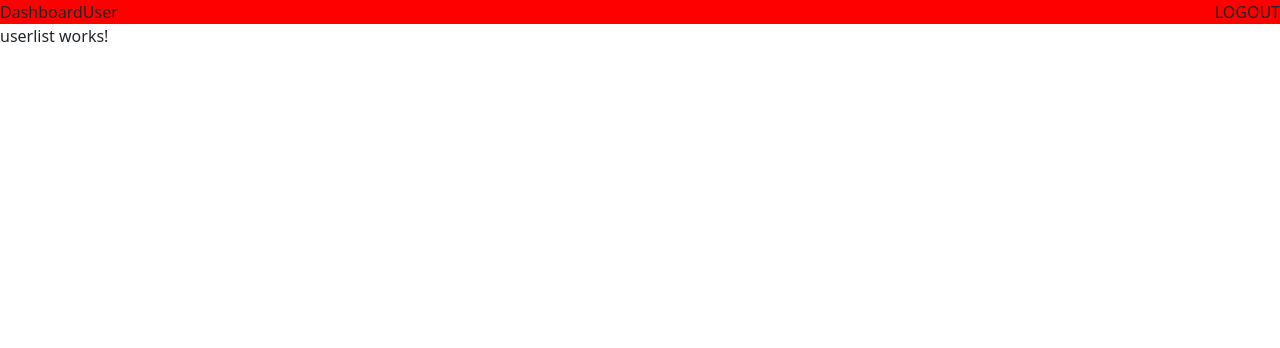
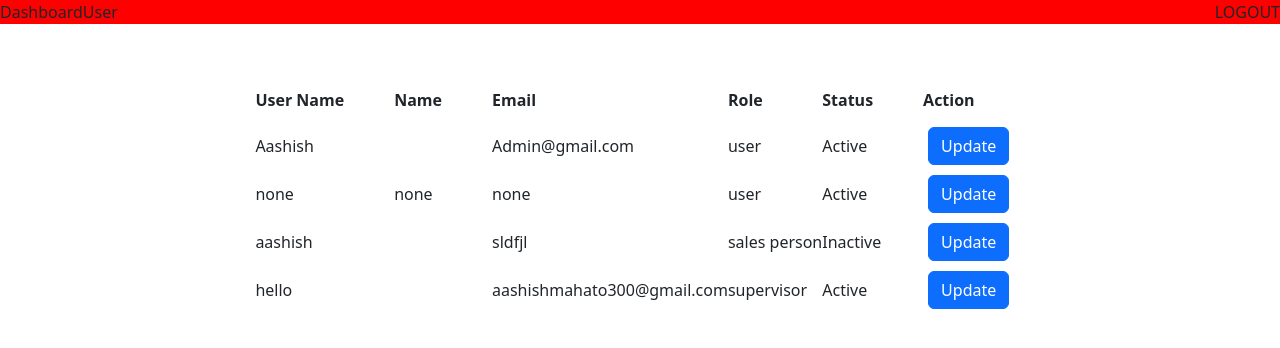
Before and after one commit to aashish-300/ING-task, an Angular app: page /user in a window 1280 px wide. Shown: the top 348 px of the page. Built offline with nearby package versions, Linux system fonts and the light colour scheme; data requests are answered from the project's data file; sample sign-in values are in the browser's storage.

Commit message:
user role access

```diff
--- a/angular.json
+++ b/angular.json
@@ -65,6 +65,10 @@
             },
             "development": {
               "browserTarget": "ING-task:build:development"
+            },
+            "options": {
+              "browserTarget": "projectname:build",
+              "proxyConfig": "./proxy.conf.json"
             }
           },
           "defaultConfiguration": "development"
--- a/db.json
+++ b/db.json
@@ -1,31 +1,33 @@
 {
   "user": [
     {
-      "username": "Aashish",
+      "id": "Aashish",
       "email": "Admin@gmail.com",
       "password": "root",
-      "id": 1
+      "isActive": true,
+      "role": "user"
     },
     {
-      "username": "none",
+      "id": "none",
+      "name": "none",
       "email": "none",
       "password": "none",
-      "id": 2
+      "isActive": true,
+      "role": "user"
     },
     {
-      "username": "aashish",
+      "id": "aashish",
       "email": "sldfjl",
       "password": "sjkdlfjsl",
       "isActive": false,
-      "id": 3
+      "role": "sales person"
     },
     {
       "id": "hello",
-      "name": "hello",
       "email": "aashishmahato300@gmail.com",
       "password": "hello",
       "isActive": true,
-      "role": ""
+      "role": "supervisor"
     }
   ]
 }
--- a/package.json
+++ b/package.json
@@ -3,7 +3,7 @@
   "version": "0.0.0",
   "scripts": {
     "ng": "ng",
-    "start": "ng serve",
+    "start": "ng serve --proxy-config proxy.conf.json",
     "build": "ng build",
     "watch": "ng build --watch --configuration development",
     "test": "ng test",
--- a/src/app/app.component.html
+++ b/src/app/app.component.html
@@ -1,2 +1,2 @@
-<app-navbar></app-navbar>
+<app-navbar *ngIf="isMenuRequired"></app-navbar>
 <router-outlet></router-outlet>
--- a/src/app/app.component.ts
+++ b/src/app/app.component.ts
@@ -1,10 +1,23 @@
-import { Component } from '@angular/core';
+import { Component,DoCheck } from '@angular/core';
+import { Router} from '@angular/router';
 
 @Component({
   selector: 'app-root',
   templateUrl: './app.component.html',
   styleUrls: ['./app.component.css']
 })
-export class AppComponent {
+export class AppComponent implements DoCheck {
   title = 'ING-task';
+  isMenuRequired = false;
+  constructor(private router: Router){}
+
+  ngDoCheck(): void{
+    const currenturl = this.router.url;
+    if(currenturl === '/login' || currenturl === '/register'){
+      this.isMenuRequired = false;
+    }else{
+      this.isMenuRequired = true;
+    }
+  }
+
 }
--- a/src/app/service/auth.service.ts
+++ b/src/app/service/auth.service.ts
@@ -23,7 +23,7 @@ export class AuthService {
   }
 
   updataUser(id: any, data: any) {
-    return this.http.put(`this.apiUrl/${id}`, data);
+    return this.http.put(this.apiUrl+'/'+id, data);
   }
 
   isLoggedIn() {
--- a/src/app/view/userlist/userlist.component.css
+++ b/src/app/view/userlist/userlist.component.css
@@ -0,0 +1,54 @@
+.userList{
+    display: flex;
+    width: 80vw;
+    position: relative;
+    margin: 5vw auto;
+    justify-content: center;
+}
+
+.popup{
+    position: absolute;
+    /* display:none; */
+    left: 50%;
+    top: 50%;
+    transform: translate(-50%, -50%);
+    border: 1px solid grey;
+    width: 50vw;
+    padding:50px;
+    background-color:white ;
+}
+
+.user{
+    display:block;
+    width: 100%;
+}
+
+.checkbox{
+    display: flex;
+    align-items: center;
+    margin-bottom: 20px;
+    margin-top: 10px;
+}
+
+.text{
+    font-weight: bold;
+    font-size: 2rem;
+    margin-bottom: 20px;
+}
+.mr{
+    padding-right: 50px;
+    padding-bottom: 10px;
+}
+
+.update{
+    margin:5px;
+}
+
+.input__checkbox{
+    width:60px;
+    height: 20px;
+}
+
+.label{
+
+}
--- a/src/app/view/userlist/userlist.component.html
+++ b/src/app/view/userlist/userlist.component.html
@@ -1 +1,35 @@
-<p>userlist works!</p>
+<div class="userList">
+    <div class="popup" *ngIf="popupmenu" [formGroup] = "registerForm">
+        <div class="text">Update User</div>
+        <select id="user" class="user" formControlName="role">
+            <option value="supervisor">Supervisor</option>
+            <option value="user">User</option>
+            <option value="sales person">Sales Person</option>
+        </select>
+        <div class="checkbox">
+            <input type="checkbox" class="input__checkbox" formControlName="isActive" id="input__checkbox" value="active">
+              <label class="label" for="html">Is Active</label>
+        </div>
+        <button type="button" class="btn btn-primary" (click)="updateUser()">Update</button>
+        <button type="button" class="btn btn-primary" (click)="closepop()">Close</button>
+    </div>
+    <table class="box">
+        <tr class="column">
+            <th class="mr">User Name</th>
+            <th class="mr">Name</th>
+            <th class="mr">Email</th>
+            <th class="mr">Role</th>
+            <th class="mr">Status</th>
+            <th class="mr">Action</th>
+        </tr>
+        <tr class="space" *ngFor="let user of userlist" >
+            <td>{{user.id}}</td>
+            <td>{{user.name}}</td>
+            <td>{{user.email}}</td>
+            <td>{{user.role}}</td>
+            <td>{{user.isActive? 'Active':'Inactive'}}</td>
+            <td> <button type="button" (click)="onUpdate(user)" class="btn btn-primary update">Update</button></td>
+        </tr>
+
+    </table>
+</div>
--- a/src/app/view/userlist/userlist.component.ts
+++ b/src/app/view/userlist/userlist.component.ts
@@ -1,10 +1,74 @@
-import { Component } from '@angular/core';
+import { Component, OnInit } from '@angular/core';
+import { AuthService } from 'src/app/service/auth.service';
+import { Router } from '@angular/router';
+import { FormBuilder, Validators, FormGroup, FormControl } from '@angular/forms'
+import { Observable } from 'rxjs';
 
 @Component({
   selector: 'app-userlist',
   templateUrl: './userlist.component.html',
   styleUrls: ['./userlist.component.css']
 })
-export class UserlistComponent {
+export class UserlistComponent implements OnInit {
+  constructor(private router: Router, private service: AuthService) {
+    this.loadUser();
+  }
+
+  ngOnInit(): void {
+
+  }
+
+  userlist: any;
+  popupmenu = false;
+  singleuser: any;
+
+  registerForm = new FormGroup({
+    id : new FormControl(''),
+    name: new FormControl(''),
+    email: new FormControl(''),
+    password: new FormControl(''),
+    isActive: new FormControl(false),
+    role: new FormControl('')
+  })
+
+
+  loadUser() {
+    this.service.getAllUser().subscribe(user => {
+      this.userlist = user;
+      console.log(this.userlist);
+    })
+  }
+
+  onUpdate(user: any) {
+    console.log(user);
+    this.singleuser = user;
+    this.popupmenu = true;
+    this.registerForm.patchValue({
+      id:this.singleuser.id,
+      name: this.singleuser.username,
+      email: this.singleuser.email,
+      password: this.singleuser.password
+    });
+  }
+
+  updateUser(){
+    this.popupmenu = false;
+    this.registerForm.patchValue({
+      isActive:this.registerForm.value.isActive,
+      role: this.registerForm.value.role
+    })
+    console.log(this.registerForm.value)
+    this.service.updataUser(this.registerForm.value.id, this.registerForm.value).subscribe(res => {
+      console.log('inside service');
+      console.log(res);
+      this.loadUser();
+    });
+    console.log('update')
+  }
+
+  closepop(){
+    this.popupmenu = false;
+    this.loadUser();
+  }
 
 }
```
Also changed, not shown: proxy.conf.json (added, +10 -0 lines), src/app/view/register/register.component.ts (line endings or trailing spaces).
